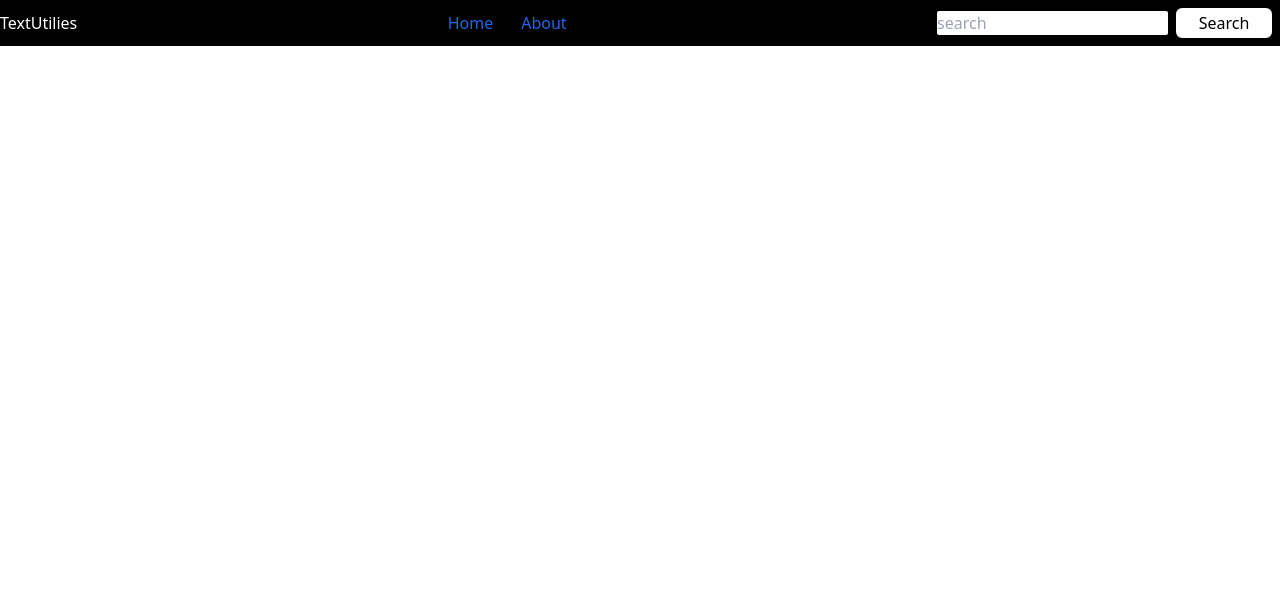
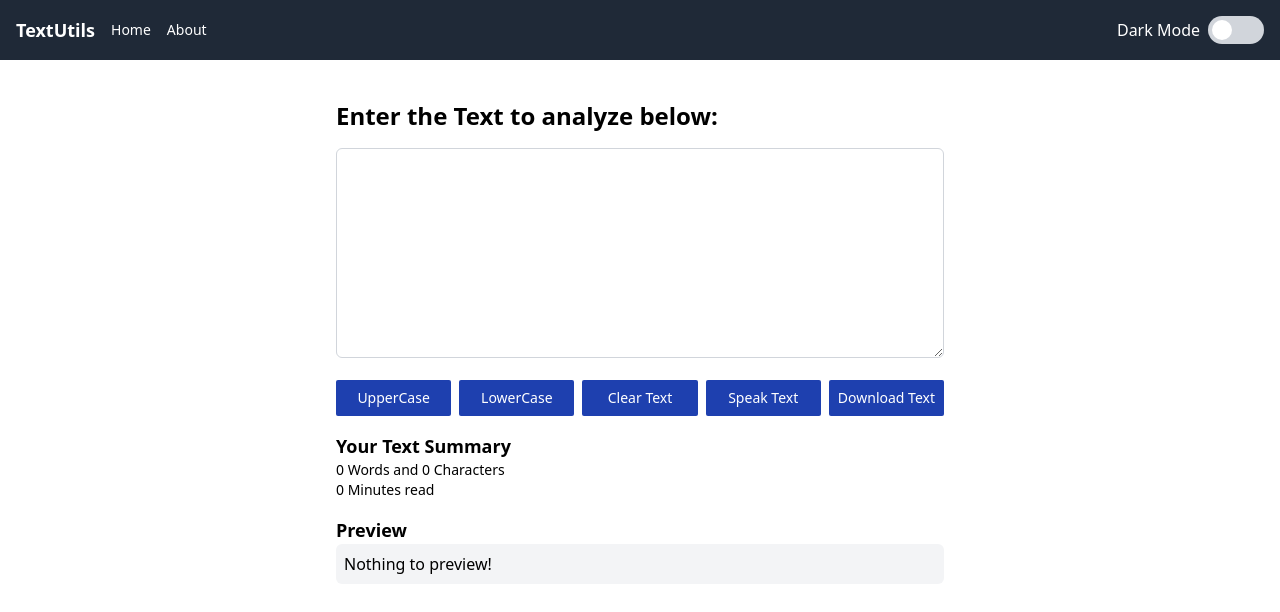
Before and after one commit to kiran232004/TextUtils, a React (Create React App) app: page / in a window 1280 px wide. Shown: the top 612 px of the page. Built offline with nearby package versions, Linux system fonts and the light colour scheme.

Commit message:
first commit

```diff
--- a/src/App.js
+++ b/src/App.js
@@ -1,21 +1,19 @@
-import logo from './logo.svg';
-import './index.css';
+import React, { useState } from 'react';
+import Navbar from './components/Navbar';
+import Textform from './components/Textform';
 
 function App() {
+  const [isDarkMode, setIsDarkMode] = useState(false);
+
+  const toggleDarkMode = () => {
+    setIsDarkMode(!isDarkMode);
+  };
+
   return (
-    <nav className='bg-black'>
-      <div className='flex items-center justify-between'>
-      <div className='text-white'>TextUtilies</div>
-      <ul className='flex gap-7 '>
-        <li className="text-blue-600">Home</li>
-        <li className='text-blue-600'>About</li>
-        </ul>
-        <div className=''>
-        <input className="rounded-sm outline-blue-800 " type="text" placeholder="search" />
-        <button className="  border-[3px] rounded-md w-[12vh] m-2 border-white bg-white cursor-pointer   hover:bg-red-700 hover:text-white hover:border-red-700">Search</button>
-        </div>
-      </div>
-    </nav>
+    <>
+      <Navbar title="TextUtils" isDarkMode={isDarkMode} toggleDarkMode={toggleDarkMode} />
+      <Textform isDarkMode={isDarkMode} toggleDarkMode={toggleDarkMode} />
+    </>
   );
 }
 
--- /dev/null
+++ b/src/components/Navbar.js
@@ -0,0 +1,33 @@
+import React from 'react';
+
+function Navbar(props) {
+    return (
+        <nav className="bg-gray-800 text-white flex items-center justify-between p-4">
+            <div className="flex items-center space-x-4">
+                <p className="text-lg font-semibold">TextUtils</p>
+                <p className="text-sm">Home</p>
+                <p className="text-sm">About</p>
+            </div>
+            <div className="flex items-center">
+                <label htmlFor="darkModeToggle" className="mr-2">Dark Mode</label>
+                <input
+                    type="checkbox"
+                    id="darkModeToggle"
+                    className="sr-only peer"
+                    checked={props.isDarkMode}
+                    onChange={props.toggleDarkMode}
+                />
+                <div
+                    className={`w-14 h-7 ${props.isDarkMode ? 'bg-blue-600' : 'bg-gray-300'} rounded-full relative cursor-pointer transition-colors duration-300`}
+                    onClick={props.toggleDarkMode}
+                >
+                    <div
+                        className={`absolute top-1 left-1 bg-white w-5 h-5 rounded-full transition-transform duration-300 transform ${props.isDarkMode ? 'translate-x-7' : ''}`}
+                    ></div>
+                </div>
+            </div>
+        </nav>
+    );
+}
+
+export default Navbar;
--- /dev/null
+++ b/src/components/Textform.js
@@ -0,0 +1,77 @@
+import React, { useState } from 'react';
+
+function Textform(props) {
+    const [Text, setText] = useState('');
+
+    const handleUpClick = () => {
+        let newText = Text.toUpperCase();
+        setText(newText);
+    };
+
+    const handleLoClick = () => {
+        let newText = Text.toLowerCase();
+        setText(newText);
+    };
+
+    const handleClearClick = () => {
+        setText('');
+    };
+
+    const Speak = () => {
+        let msg = new SpeechSynthesisUtterance();
+        msg.text = Text;
+        window.speechSynthesis.speak(msg);
+    };
+
+    const downloadText = () => {
+        const element = document.createElement("a");
+        const file = new Blob([Text], { type: "text/plain" });
+        element.href = URL.createObjectURL(file);
+        element.download = "textfile.txt";
+        document.body.appendChild(element); // Required for this to work in FireFox
+        element.click();
+    };
+
+    const handleTextChange = (event) => {
+        setText(event.target.value);
+    };
+
+    const containerStyle = props.isDarkMode
+        ? { color: 'white', backgroundColor: 'black' }
+        : { color: 'black', backgroundColor: 'white' };
+
+    return (
+        <>
+            <div style={containerStyle} className="container mt-6 mx-auto p-4 md:w-3/4 lg:w-2/3 xl:w-1/2">
+                <h1 className="text-xl md:text-2xl font-bold mb-4">Enter the Text to analyze below:</h1>
+                <textarea
+                    style={containerStyle}
+                    className="w-full p-2 mb-4 border border-gray-300 rounded-md "
+                    name="message"
+                    value={Text}
+                    onChange={handleTextChange}
+                    rows="8"
+                    required
+                ></textarea>
+                <div className="flex flex-wrap gap-2 mb-4">
+                    <button className="flex-1 bg-blue-800 text-white rounded-sm p-2 text-sm hover:text-blue-400 hover:font-semibold hover:bg-white" onClick={handleUpClick}>UpperCase</button>
+                    <button className="flex-1 bg-blue-800 text-white rounded-sm p-2 text-sm hover:text-blue-400 hover:font-semibold hover:bg-white" onClick={handleLoClick}>LowerCase</button>
+                    <button className="flex-1 bg-blue-800 text-white rounded-sm p-2 text-sm hover:text-blue-400 hover:font-semibold hover:bg-white" onClick={handleClearClick}>Clear Text</button>
+                    <button className="flex-1 bg-blue-800 text-white rounded-sm p-2 text-sm hover:text-blue-400 hover:font-semibold hover:bg-white" onClick={Speak}>Speak Text</button>
+                    <button className="flex-1 bg-blue-800 text-white rounded-sm p-2 text-sm hover:text-blue-400 hover:font-semibold hover:bg-white" onClick={downloadText}>Download Text</button>
+                </div>
+                <div className="text-left">
+                    <h2 className="text-lg font-bold">Your Text Summary</h2>
+                    <p className="text-sm">{Text.split(" ").filter(Boolean).length} Words and {Text.length} Characters</p>
+                    <p className="text-sm">{0.008 * Text.split(" ").filter(Boolean).length} Minutes read</p>
+                </div>
+                <div className="mt-4">
+                    <h2 className="text-lg font-bold">Preview</h2>
+                    <p className="bg-gray-100 p-2 rounded-md">{Text.length > 0 ? Text : "Nothing to preview!"}</p>
+                </div>
+            </div>
+        </>
+    );
+}
+
+export default Textform;
```
Also changed, not shown: src/components/About.js (added, +9 -0 lines).
